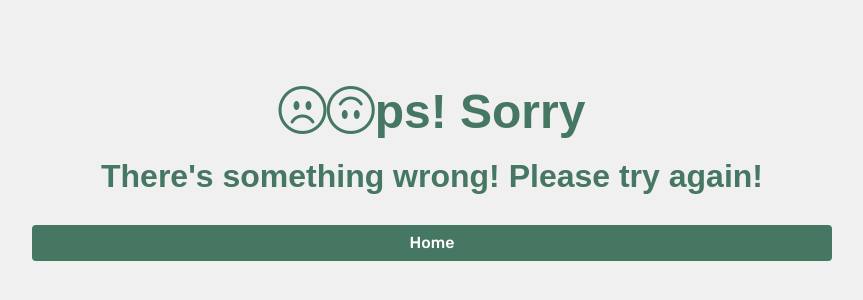
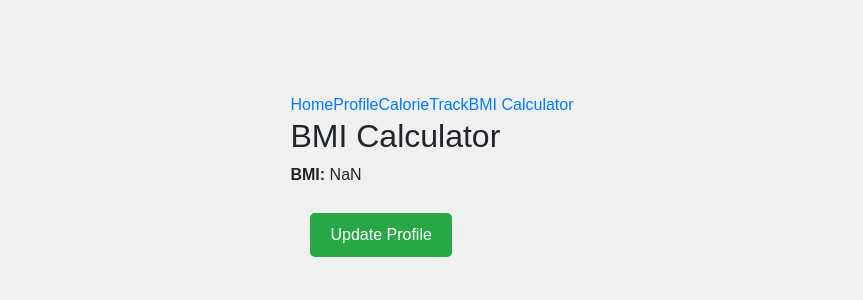
Before and after one commit to 2406-Ryan-Java-FS/Group5, a React (Create React App) app in the folder front-end/calorie-tracker/: page /bmi-calculator in a window 1280 px wide. Shown: the part 220-520 px from the top of the page, without its empty margins (208-1071 px from the left). Built offline with nearby package versions, Linux system fonts and the light colour scheme; sample sign-in values are in the browser's storage.

Commit message:
bmicalculator

```diff
--- a/front-end/calorie-tracker/src/App.js
+++ b/front-end/calorie-tracker/src/App.js
@@ -10,7 +10,7 @@ import ProfileView from "./components/profile-view";
 import ProfileForm from "./components/profile-form";
 import { AuthProvider } from "./AuthContext";
 import Error from "./components/Error";
-
+import BmiCalculator from "./components/bmi-calculator";
 
 function App() {
   return (<>
@@ -34,6 +34,7 @@ function App() {
 
 
     <Route path="*" element={<Error />} />
+    <Route path="bmi-calculator" element={<BmiCalculator />} />
 
   </Routes>
 
--- /dev/null
+++ b/front-end/calorie-tracker/src/components/bmi-calculator.js
@@ -0,0 +1,26 @@
+import React from 'react';
+import { Link } from 'react-router-dom';
+import { useAuth } from '../AuthContext';
+
+export default function BmiCalculator() {
+
+    const { user } = useAuth();
+
+    if (!user) {
+        return <p>Please log in to view this page.</p>;
+    }
+
+    const calculateBMI = () => {
+        const heightInMeters = user.height / 100;
+        const bmi = user.weight / (heightInMeters * heightInMeters);
+        return bmi.toFixed(2); // Round to 2 decimal places
+    };
+
+    return (
+        <div className="bmi-calculator">
+            <h2>BMI Calculator</h2>
+            <p><strong>BMI:</strong> {calculateBMI()}</p>
+            <Link to="/profile/form"><button>Update Profile</button></Link>
+        </div>
+    );
+}
--- a/front-end/calorie-tracker/src/components/nav-bar.js
+++ b/front-end/calorie-tracker/src/components/nav-bar.js
@@ -1,4 +1,4 @@
-//import { Link } from 'react-router-dom';
+import { Link } from 'react-router-dom';
 
 export default function NavBar(){
 
@@ -7,6 +7,14 @@ export default function NavBar(){
 
     return (<>
 
+        <div>
+        <nav id="navbar">
+            <Link to="">Home</Link>
+            <Link to="/profile/form">Profile</Link>
+            <Link to="/calorietrack">CalorieTrack</Link>
+            <Link to="/bmi-calculator">BMI Calculator</Link>
+        </nav>
+        </div>
 
     </>)
 }
--- a/front-end/calorie-tracker/src/components/profile-form.js
+++ b/front-end/calorie-tracker/src/components/profile-form.js
@@ -83,7 +83,7 @@ export default function ProfileForm() {
                     </select>
                 </label>
                 <label>
-                    Calorie Goal:
+                    Calorie Goal (per day):
                     <input
                         type="number"
                         name="calorieGoal"
--- a/front-end/calorie-tracker/src/components/profile-view.js
+++ b/front-end/calorie-tracker/src/components/profile-view.js
@@ -27,6 +27,7 @@ export default function ProfileView() {
             <p><strong>Weight:</strong> {user.weight || 'N/A'} kg</p>
             <p><strong>Height:</strong> {user.height || 'N/A'} cm</p>
             <p><strong>Activity Level:</strong> {user.activityLevel || 'N/A'}</p>
+            <p><strong>Calorie Goal (per day):</strong> {user.calorieGoal || 'N/A'}</p>
             {/* Add more fields as needed */}
             <Link to="/profile/form">
                 <button>Edit Profile</button>
```
